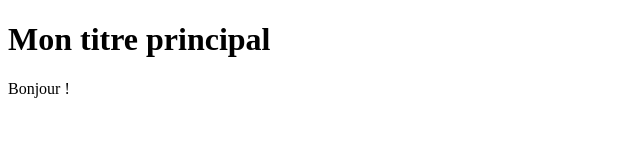
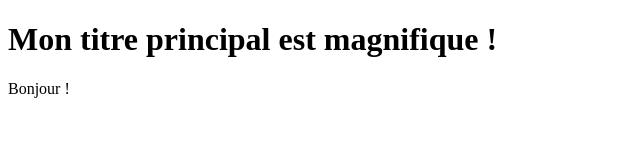
Before and after one commit to ramus84/Dev5Coursgit, a plain HTML site: page index.html in a window 1280 px wide. Shown: the whole page, without its empty margins (0-640 px from the left). Drawn offline with Linux system fonts and the light colour scheme.

Commit message:
modifié titre

```diff
--- a/index.html
+++ b/index.html
@@ -7,7 +7,7 @@
 </head>
 <body>
 
-    <h1>Mon titre principal</h1>
+    <h1>Mon titre principal est magnifique !</h1>
     <p>Bonjour !</p>
 
 </body>
```
